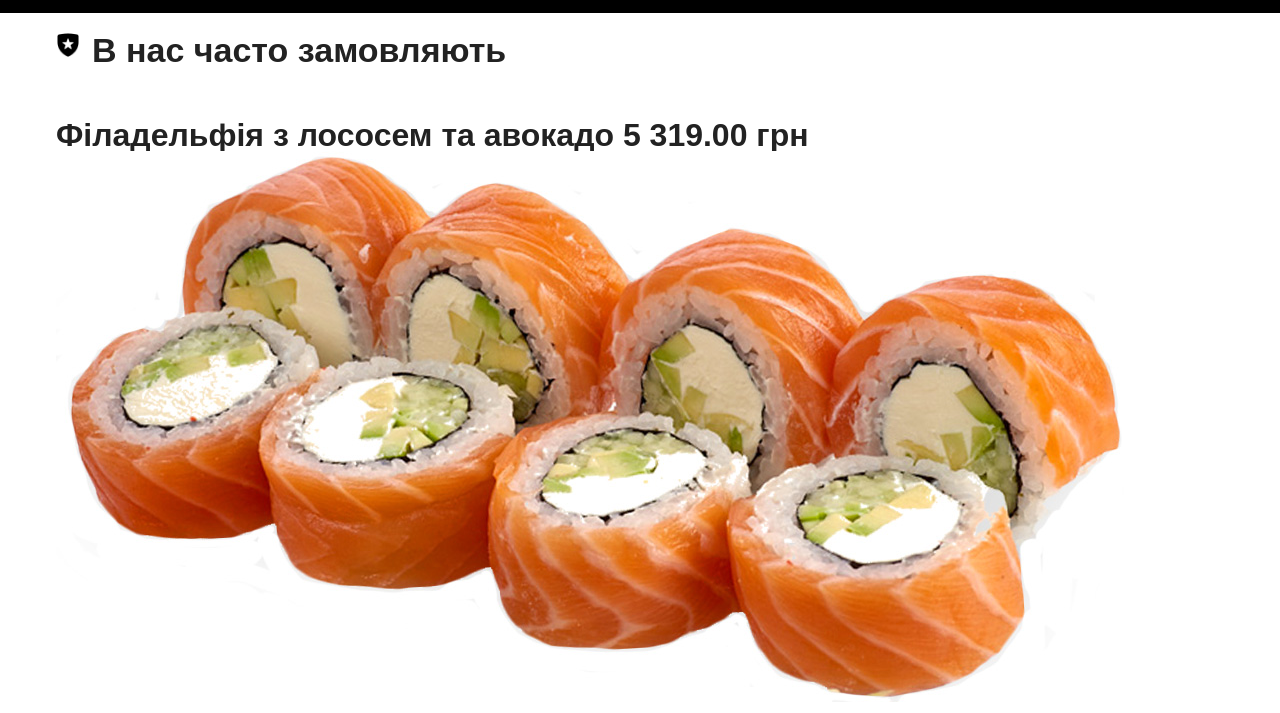
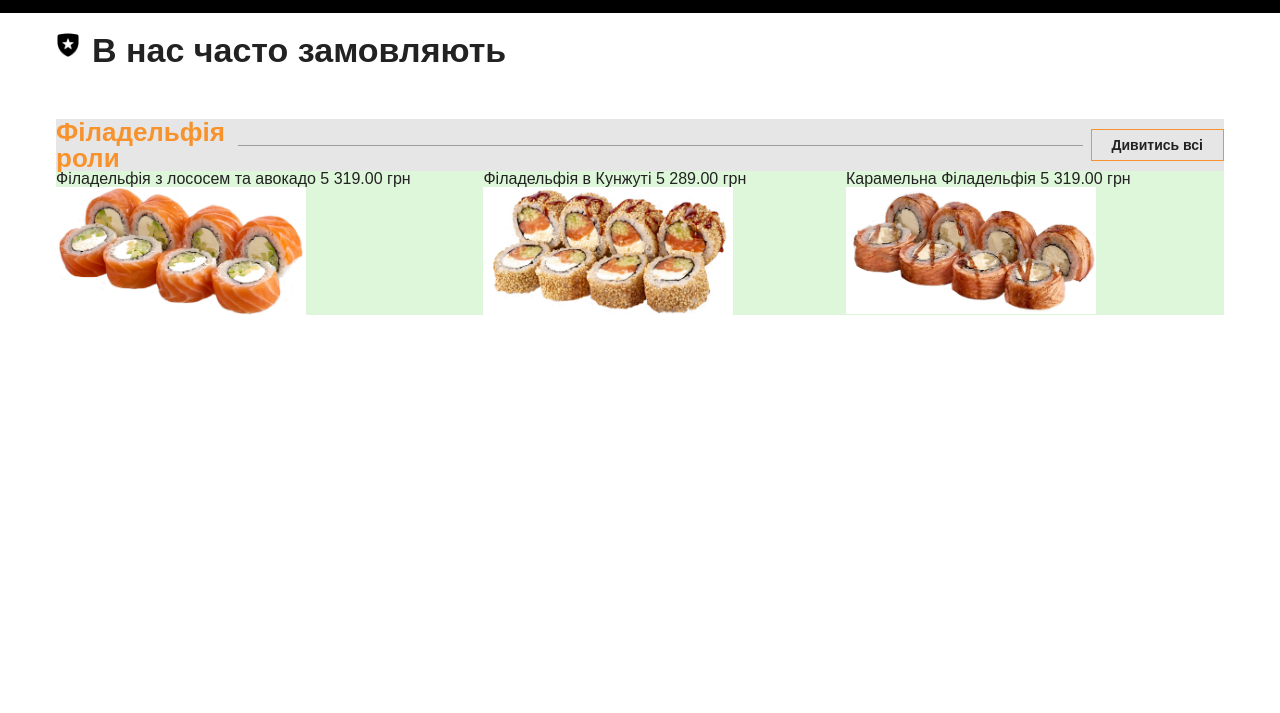
Before and after one commit to petro-mykhats2/susi, a Gatsby site: page / in a window 1280 px wide. Shown: the part 87-800 px from the top of the page. Built offline with nearby package versions, Linux system fonts and the light colour scheme; Gatsby itself is replaced by a stand-in of ours.

Commit message:
aded orderLi component and main settigs

```diff
--- a/gatsby-node.js
+++ b/gatsby-node.js
@@ -3,7 +3,7 @@ const path = require('path')
 exports.createPages = ({ graphql, actions }) => {
   const { createPage } = actions
 
-  const postTemplate = path.resolve('src/pages/index.js')
+  const postTemplate = path.resolve('src/components/OrderBlock.js')
 
   return graphql(`
     {
--- a/src/components/Item.js
+++ b/src/components/Item.js
@@ -6,7 +6,11 @@ const Item = ({ orderdata }) => {
       <span>{orderdata.frontmatter.title + '   '}</span>
       <span>{orderdata.frontmatter.parameters + '   '}</span>
       <span>{orderdata.frontmatter.price}</span>
-      <img src={orderdata.frontmatter.image} alt='imagee' />
+      <img
+        className='item_img'
+        src={orderdata.frontmatter.image}
+        alt='imagee'
+      />
     </div>
   )
 }
--- /dev/null
+++ b/src/components/OrderBlock.js
@@ -0,0 +1,15 @@
+import React from 'react'
+import Item from './Item'
+
+function OrderBlock({ data }) {
+  const orders = data.allMarkdownRemark.edges
+  return (
+    <div className='order_block'>
+      {orders.map((order) => {
+        return <Item key={order.node.id} orderdata={order.node} />
+      })}
+    </div>
+  )
+}
+
+export default OrderBlock
--- /dev/null
+++ b/src/components/OrderLi.js
@@ -0,0 +1,15 @@
+import React from 'react'
+import OrderBlock from './OrderBlock'
+import OrderLiTop from './OrderLiTop'
+
+function OrderLi({ datas }) {
+  console.log('dataaaaaa', datas)
+  return (
+    <div className='order_li'>
+      <OrderLiTop />
+      <OrderBlock data={datas} />
+    </div>
+  )
+}
+
+export default OrderLi
--- /dev/null
+++ b/src/components/OrderLiTop.js
@@ -0,0 +1,13 @@
+import React from 'react'
+
+function OrderLiTop() {
+  return (
+    <div className='order_li_top'>
+      <div className='order_li_top_title'>Філадельфія роли</div>
+      <div className='order_li_top_band'></div>
+      <div className='order_li_top_button'>Дивитись всі</div>
+    </div>
+  )
+}
+
+export default OrderLiTop
--- a/src/data/rol1.md
+++ b/src/data/rol1.md
@@ -9,6 +9,6 @@ price: '319.00 грн'
 path: 'philadelphia_z_lososem_i_avokado'
 parameters: '5'
 mainCategory: роли
-category: філадельфія роли
+category: Філадельфія роли
 image: '/img/philadelphia_z_lososem_i_avokado.jpeg'
 ---
--- /dev/null
+++ b/src/data/rol_2.md
@@ -0,0 +1,14 @@
+---
+title: 'Філадельфія в Кунжуті'
+description: 'Класичний Рол Філадельфія з Лососем в Кунжуті'
+product_composition: 'Лосось, Крем-сир, Кунжут, Огірок, Унагі'
+calories: '465,72 ккалл'
+sku: 'sku-2'
+weight: '295 г'
+price: '289.00 грн'
+path: 'philadelphia_v_kunzhuti'
+parameters: '5'
+mainCategory: роли
+category: Філадельфія роли
+image: '/img/philadelphia_v_kunzhuti.jpeg'
+---
--- /dev/null
+++ b/src/data/rol_3.md
@@ -0,0 +1,14 @@
+---
+title: 'Карамельна Філадельфія'
+description: 'Наш Фірмовий Рол, з карамелізованим тростинним цукром'
+product_composition: 'Лосось, Крем-сир, Груша, Унагі, Тростинний цукор'
+calories: '520,67 ккал'
+sku: 'sku-3'
+weight: '320 г'
+price: '319.00 грн'
+path: 'karamelna_philadelphia'
+parameters: '5'
+mainCategory: роли
+category: Філадельфія роли
+image: '/img/karamelna_philadelphia.jpeg'
+---
--- a/src/pages/index.js
+++ b/src/pages/index.js
@@ -1,19 +1,20 @@
-import { graphql } from 'gatsby'
 import React from 'react'
-import Item from '../components/Item'
+// import Item from '../components/Item'
+import OrderLi from '../components/OrderLi'
 import OrdersTitle from '../components/OrdersTitle'
 import Layout from '../layout'
+import { graphql } from 'gatsby'
 
 const IndexPage = ({ data }) => {
-  const orders = data.allMarkdownRemark.edges
   return (
     <Layout>
       <OrdersTitle />
-      <h1>
+      <OrderLi datas={data} />
+      {/* <h1>
         {orders.map((order) => {
           return <Item key={order.node.id} orderdata={order.node} />
         })}
-      </h1>
+      </h1> */}
       {/* <---  JSON preview data  ---> */}
       {/* <pre>{JSON.stringify(orders, null, 4)}</pre> */}
     </Layout>
--- /dev/null
+++ b/src/scss/components/_item.scss
@@ -0,0 +1,4 @@
+.item_img {
+    width: 250px;
+    // height: 250px;
+}
--- /dev/null
+++ b/src/scss/components/_orderLi.scss
@@ -0,0 +1,52 @@
+.order_li {
+    background-color: rgb(230, 230, 230);
+}
+
+.order_li_top {
+    display: flex;
+    -webkit-box-align: center;
+    align-items: center;
+    -webkit-box-pack: justify;
+    justify-content: space-between;
+    // background-color: rgb(180, 184, 213);
+}
+
+.order_li_top_title {
+    font-size: 22px;
+    color: #f7922c;
+    font-weight: 700;
+
+    @media (min-width: 768px) {
+      font-size: 26px;
+    }
+}
+
+.order_li_top_band {
+    width: 100%;
+    height: 1px;
+    margin: 0 8px;
+    background-color: #9e9d9d;
+}
+
+.order_li_top_button {
+    display: inline-block;
+    padding: 0 20px;
+    font-size: 14px;
+    font-weight: 600;
+    line-height: 30px;
+    white-space: nowrap;
+    border: 1px solid #f7922c;
+    cursor: pointer;
+    -webkit-transition: all .23s;
+    transition: all .23s;
+
+}
+.order_li_top_button:hover {
+    color: #fff;
+    background-color: #f7922c;
+}
+
+.order_block {
+    display: flex;
+    background-color: rgb(222, 247, 218);
+}
--- a/src/scss/main.scss
+++ b/src/scss/main.scss
@@ -7,6 +7,8 @@
 
 @import "layout/header";
 @import "components/ordersTitle";
+@import "components/orderLi";
+@import "components/item";
 // @import "themes/fonts";
 // @import "layout/myshop";
 // @import "layout/footer", "layout/layout", "layout/my-component";
--- a/static/admin/config.yml
+++ b/static/admin/config.yml
@@ -1,6 +1,6 @@
 backend:
   name: git-gateway
-  branch: staging
+  branch: /staging
   accept_roles:
     - admin
     - editor
```
Also changed, not shown: static/img/karamelna_philadelphia.jpeg (added), static/img/philadelphia_v_kunzhuti.jpeg (added).
